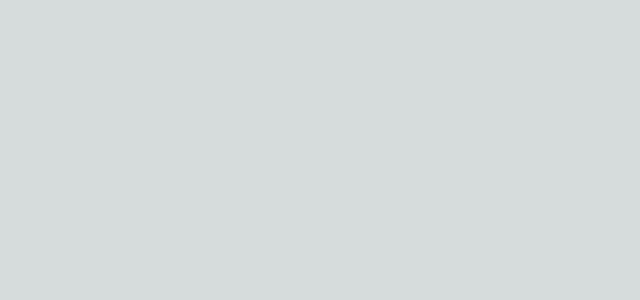
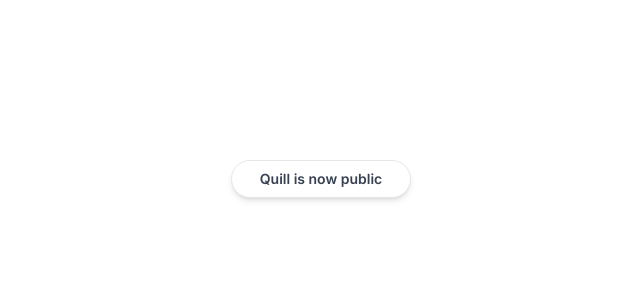
Before and after one commit to marcin10lw/next-saas, a Next.js app: page / in a window 1280 px wide. Shown: the top 300 px of the page, without its empty margins (319-959 px from the left). Built offline with nearby package versions, Linux system fonts and the light colour scheme.

Commit message:
style: setup tailwind config

```diff
--- a/package.json
+++ b/package.json
@@ -9,11 +9,13 @@
     "lint": "next lint"
   },
   "dependencies": {
+    "@tailwindcss/typography": "^0.5.10",
     "clsx": "^2.1.0",
     "next": "14.1.0",
     "react": "^18",
     "react-dom": "^18",
-    "tailwind-merge": "^2.2.0"
+    "tailwind-merge": "^2.2.0",
+    "tailwindcss-animate": "^1.0.7"
   },
   "devDependencies": {
     "@types/node": "^20",
@@ -23,6 +25,8 @@
     "eslint": "^8",
     "eslint-config-next": "14.1.0",
     "postcss": "^8",
+    "prettier": "^3.2.4",
+    "prettier-plugin-tailwindcss": "^0.5.11",
     "tailwindcss": "^3.3.0",
     "typescript": "^5"
   }
--- a/src/app/globals.css
+++ b/src/app/globals.css
@@ -2,32 +2,49 @@
 @tailwind components;
 @tailwind utilities;
 
-:root {
-  --foreground-rgb: 0, 0, 0;
-  --background-start-rgb: 214, 219, 220;
-  --background-end-rgb: 255, 255, 255;
-}
+@layer base {
+  :root {
+    --background: 0 0% 100%;
+    --foreground: 224 71.4% 4.1%;
+    --card: 0 0% 100%;
+    --card-foreground: 224 71.4% 4.1%;
+    --popover: 0 0% 100%;
+    --popover-foreground: 224 71.4% 4.1%;
+    --primary: 262.1 83.3% 57.8%;
+    --primary-foreground: 210 20% 98%;
+    --secondary: 220 14.3% 95.9%;
+    --secondary-foreground: 220.9 39.3% 11%;
+    --muted: 220 14.3% 95.9%;
+    --muted-foreground: 220 8.9% 46.1%;
+    --accent: 220 14.3% 95.9%;
+    --accent-foreground: 220.9 39.3% 11%;
+    --destructive: 0 84.2% 60.2%;
+    --destructive-foreground: 210 20% 98%;
+    --border: 220 13% 91%;
+    --input: 220 13% 91%;
+    --ring: 262.1 83.3% 57.8%;
+    --radius: 0.5rem;
+  }
 
-@media (prefers-color-scheme: dark) {
-  :root {
-    --foreground-rgb: 255, 255, 255;
-    --background-start-rgb: 0, 0, 0;
-    --background-end-rgb: 0, 0, 0;
+  .dark {
+    --background: 224 71.4% 4.1%;
+    --foreground: 210 20% 98%;
+    --card: 224 71.4% 4.1%;
+    --card-foreground: 210 20% 98%;
+    --popover: 224 71.4% 4.1%;
+    --popover-foreground: 210 20% 98%;
+    --primary: 263.4 70% 50.4%;
+    --primary-foreground: 210 20% 98%;
+    --secondary: 215 27.9% 16.9%;
+    --secondary-foreground: 210 20% 98%;
+    --muted: 215 27.9% 16.9%;
+    --muted-foreground: 217.9 10.6% 64.9%;
+    --accent: 215 27.9% 16.9%;
+    --accent-foreground: 210 20% 98%;
+    --destructive: 0 62.8% 30.6%;
+    --destructive-foreground: 210 20% 98%;
+    --border: 215 27.9% 16.9%;
+    --input: 215 27.9% 16.9%;
+    --ring: 263.4 70% 50.4%;
   }
 }
-
-body {
-  color: rgb(var(--foreground-rgb));
-  background: linear-gradient(
-      to bottom,
-      transparent,
-      rgb(var(--background-end-rgb))
-    )
-    rgb(var(--background-start-rgb));
-}
-
-@layer utilities {
-  .text-balance {
-    text-wrap: balance;
-  }
-}
--- a/src/app/layout.tsx
+++ b/src/app/layout.tsx
@@ -1,6 +1,7 @@
 import type { Metadata } from "next";
 import { Inter } from "next/font/google";
 import "./globals.css";
+import { cn } from "@/utils";
 
 const inter = Inter({ subsets: ["latin"] });
 
@@ -15,8 +16,15 @@
   children: React.ReactNode;
 }>) {
   return (
-    <html lang="en">
-      <body className={inter.className}>{children}</body>
+    <html lang="en" className="light">
+      <body
+        className={cn(
+          "grainy min-h-screen font-sans antialiased",
+          inter.className,
+        )}
+      >
+        {children}
+      </body>
     </html>
   );
 }
--- a/src/app/page.tsx
+++ b/src/app/page.tsx
@@ -1,8 +1,13 @@
+import MaxWidthWrapper from "@/components/MaxWidthWrapper";
 
 export default function Home() {
   return (
-    <div>
-
-    </div>
+    <MaxWidthWrapper className="mb-12 mt-28 flex flex-col items-center justify-center text-center sm:mt-40">
+      <div className="mx-auto flex max-w-fit items-center justify-center space-x-2 overflow-hidden rounded-full border border-gray-200 bg-white px-7 py-2 shadow-md backdrop-blur transition-all hover:border-gray-300 hover:bg-white/50">
+        <p className="text-sm font-semibold text-gray-700">
+          Quill is now public
+        </p>
+      </div>
+    </MaxWidthWrapper>
   );
 }
--- a/tailwind.config.ts
+++ b/tailwind.config.ts
@@ -1,20 +1,81 @@
 import type { Config } from "tailwindcss";
 
 const config: Config = {
+  darkMode: ["class"],
   content: [
     "./src/pages/**/*.{js,ts,jsx,tsx,mdx}",
     "./src/components/**/*.{js,ts,jsx,tsx,mdx}",
     "./src/app/**/*.{js,ts,jsx,tsx,mdx}",
   ],
   theme: {
+    container: {
+      center: true,
+      padding: "2rem",
+      screens: {
+        "2xl": "1400px",
+      },
+    },
     extend: {
-      backgroundImage: {
-        "gradient-radial": "radial-gradient(var(--tw-gradient-stops))",
-        "gradient-conic":
-          "conic-gradient(from 180deg at 50% 50%, var(--tw-gradient-stops))",
+      maxWidth: {
+        "8xl": "1408px",
+      },
+      colors: {
+        border: "hsl(var(--border))",
+        input: "hsl(var(--input))",
+        ring: "hsl(var(--ring))",
+        background: "hsl(var(--background))",
+        foreground: "hsl(var(--foreground))",
+        primary: {
+          DEFAULT: "hsl(var(--primary))",
+          foreground: "hsl(var(--primary-foreground))",
+        },
+        secondary: {
+          DEFAULT: "hsl(var(--secondary))",
+          foreground: "hsl(var(--secondary-foreground))",
+        },
+        destructive: {
+          DEFAULT: "hsl(var(--destructive))",
+          foreground: "hsl(var(--destructive-foreground))",
+        },
+        muted: {
+          DEFAULT: "hsl(var(--muted))",
+          foreground: "hsl(var(--muted-foreground))",
+        },
+        accent: {
+          DEFAULT: "hsl(var(--accent))",
+          foreground: "hsl(var(--accent-foreground))",
+        },
+        popover: {
+          DEFAULT: "hsl(var(--popover))",
+          foreground: "hsl(var(--popover-foreground))",
+        },
+        card: {
+          DEFAULT: "hsl(var(--card))",
+          foreground: "hsl(var(--card-foreground))",
+        },
+      },
+      borderRadius: {
+        lg: "var(--radius)",
+        md: "calc(var(--radius) - 2px)",
+        sm: "calc(var(--radius) - 4px)",
+      },
+      keyframes: {
+        "accordion-down": {
+          from: { height: "0" },
+          to: { height: "var(--radix-accordion-content-height)" },
+        },
+        "accordion-up": {
+          from: { height: "var(--radix-accordion-content-height)" },
+          to: { height: "0" },
+        },
+      },
+      animation: {
+        "accordion-up": "accordion-up 0.2s ease-out",
+        "accordion-down": "accordion-down 0.2s ease-out",
       },
     },
   },
-  plugins: [],
+  plugins: [require("tailwindcss-animate"), require("@tailwindcss/typography")],
 };
+
 export default config;
```
Also changed, not shown: 2 other files (tests, documents, lock files or other folders).
